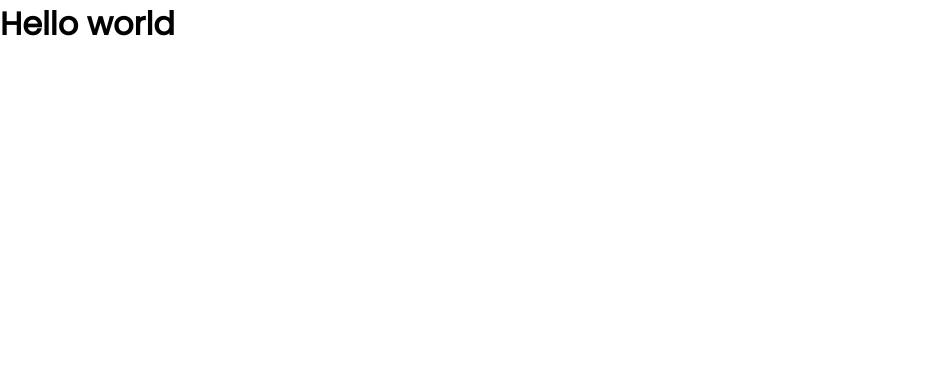
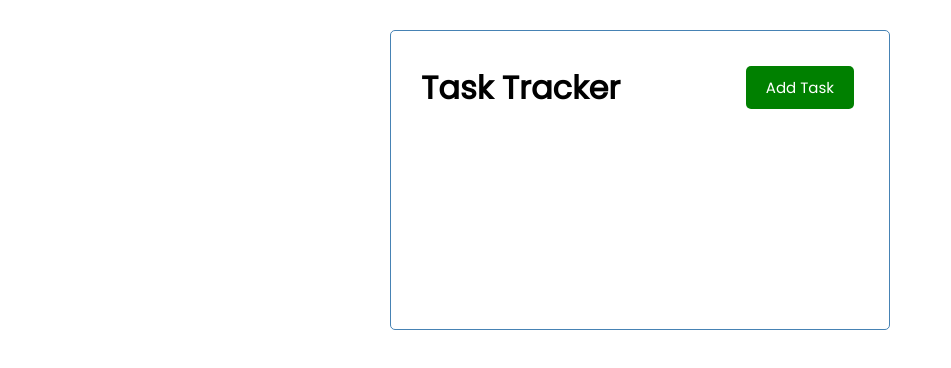
Before and after one commit to abdullahalshawafi/Task-Tracker, a Vue app: page / in a window 1280 px wide. Shown: the top 368 px of the page, without its empty margins (0-951 px from the left). Built offline with nearby package versions, Linux system fonts and the light colour scheme.

Commit message:
Added the header

```diff
--- a/src/App.vue
+++ b/src/App.vue
@@ -1,12 +1,15 @@
 <template>
-  <div>
-    <h1>Hello world</h1>
+  <div class="container">
+    <Header title="Task Tracker"/>
   </div>
 </template>
 
 <script>
+import Header from "./components/Header.vue";
+
 export default {
-  name: 'App',
+    name: "App",
+    components: { Header }
 }
 </script>
 
--- /dev/null
+++ b/src/components/Button.vue
@@ -0,0 +1,18 @@
+<template>
+    <button @click="onClick()" :style="{ background: color }" class="btn">{{ text }}</button>
+</template>
+
+<script>
+export default {
+    name: "Button",
+    props: {
+        text: String,
+        color: String,
+    },
+    methods: {
+        onClick() {
+            console.log("Button clicked!");
+        },
+    },
+}
+</script>
--- /dev/null
+++ b/src/components/Header.vue
@@ -0,0 +1,29 @@
+<template>
+  <header>
+    <h1>{{ title }}</h1>
+    <Button text="Add Task" color="green" />
+  </header>
+</template>
+
+<script>
+import Button from "./Button.vue";
+
+export default {
+    name: "Header",
+    props: {
+        title: String,
+    },
+    components: {
+        Button
+}
+};
+</script>
+
+<style scoped>
+header {
+  display: flex;
+  justify-content: space-between;
+  align-items: center;
+  margin-bottom: 20px;
+}
+</style>
```
